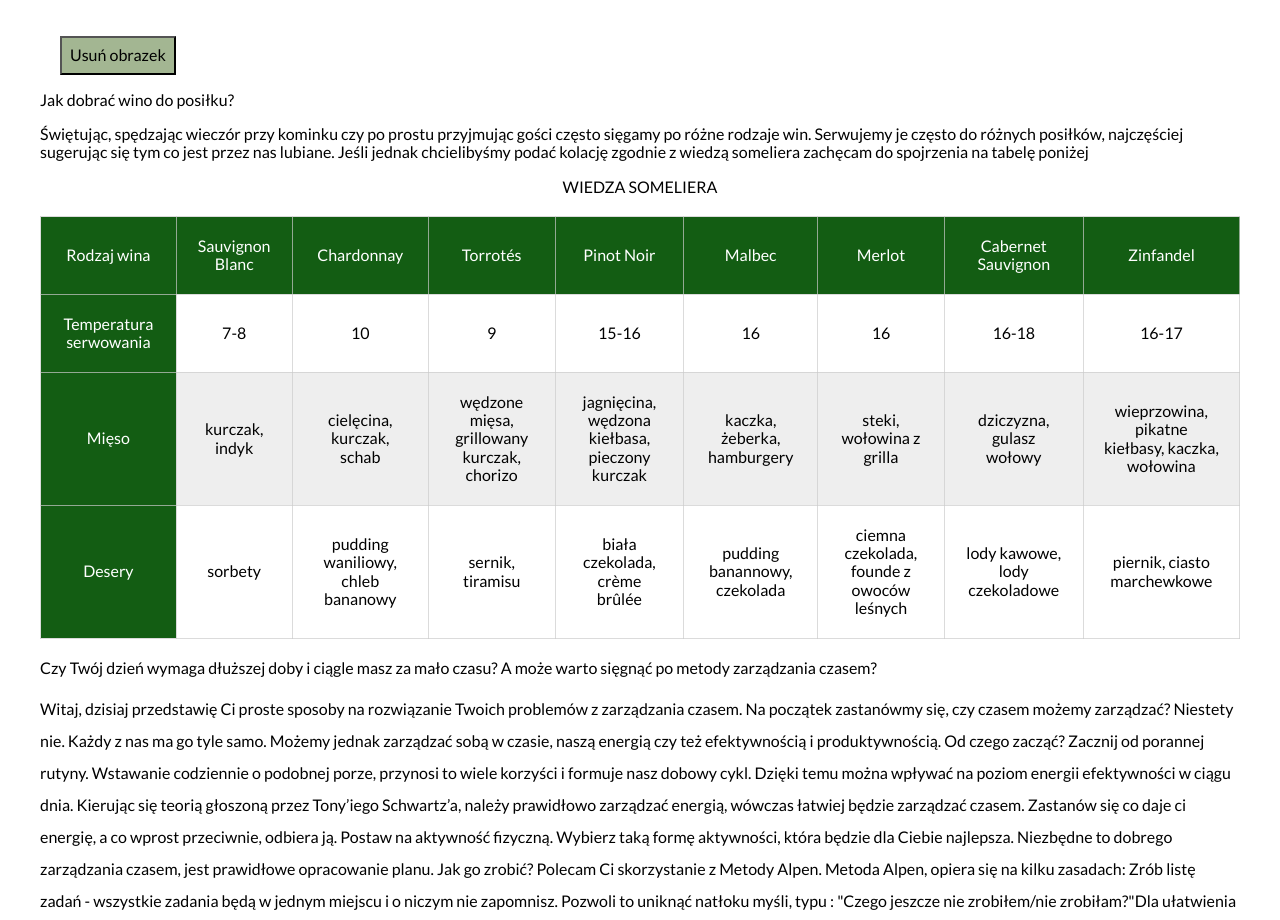
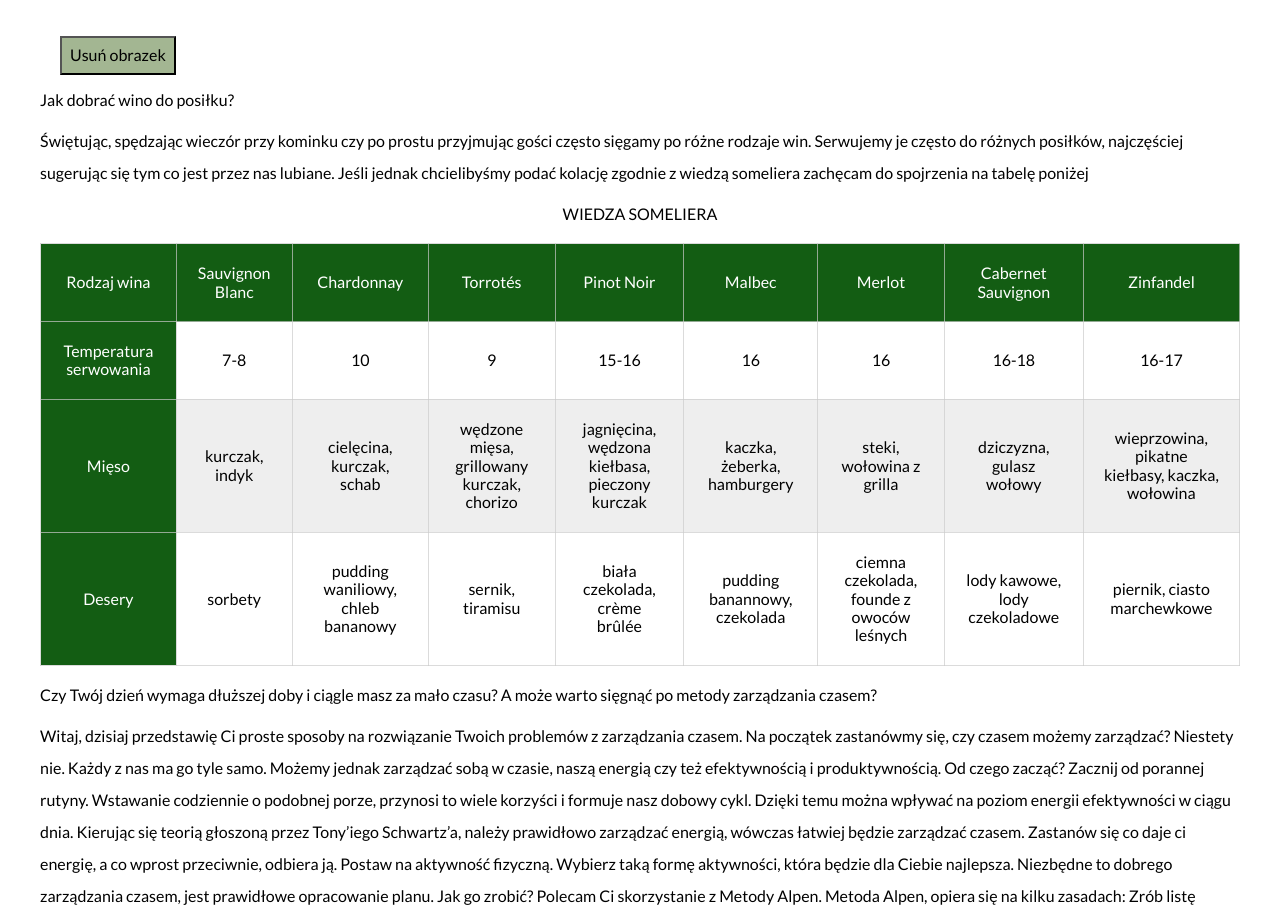
Before and after one commit to Patrycja-Holda/homepagePatrycja-Holda, a plain HTML site: page index.html in a window 1280 px wide. Shown: the part 1429-2349 px from the top of the page. Drawn offline with nearby package versions, Linux system fonts and the light colour scheme.

Commit message:
added class descriprion4 & in CSS add line-height:2 for this selector

```diff
--- a/CSS/main.css
+++ b/CSS/main.css
@@ -27,7 +27,7 @@
    margin-left: 20px;
 }
 
-.main__description1, .main__description2, .description3 {
+.main__description1, .main__description2, .description3, .description4 {
     line-height: 2;
 }
 
--- a/index.html
+++ b/index.html
@@ -91,7 +91,7 @@
         <section id="polecane">
             <div class="container">
                 <header>Jak dobrać wino do posiłku?</header>
-                <p>Świętując, spędzając wieczór przy kominku czy po prostu przyjmując gości często sięgamy po różne
+                <p class="description4">Świętując, spędzając wieczór przy kominku czy po prostu przyjmując gości często sięgamy po różne
                     rodzaje
                     win. Serwujemy je często do różnych posiłków, najczęściej sugerując się tym co jest przez nas
                     lubiane.
```
